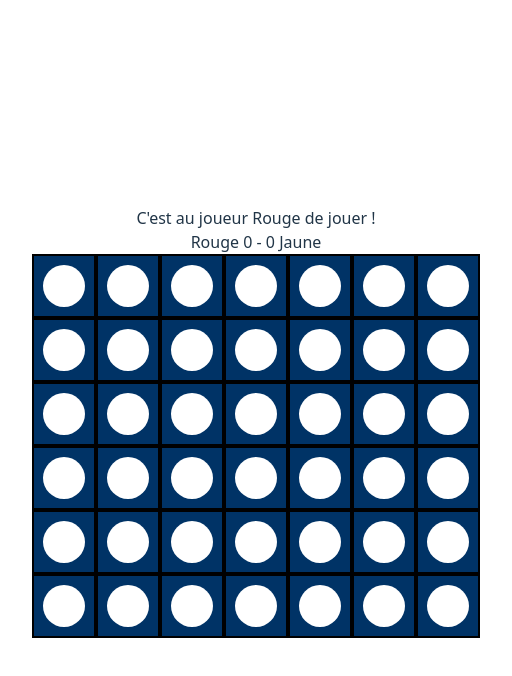
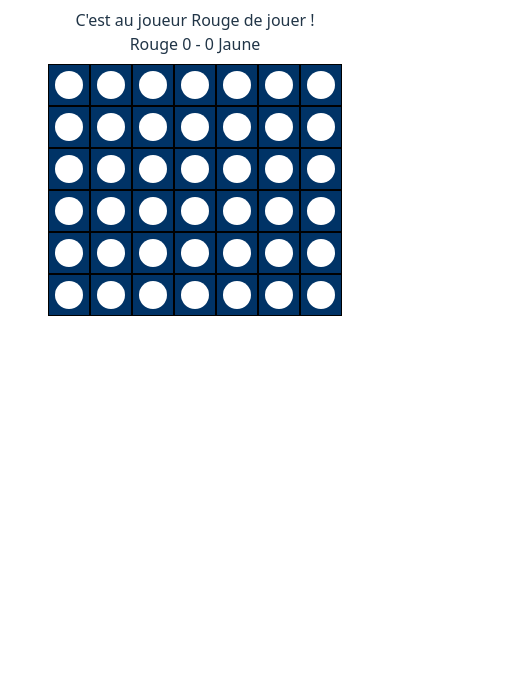
Before and after one commit to Lionas2k/DOTSCREEN_test_technique, a React (Vite) app: page / in a window 390 px wide. Shown: the top 676 px of the page, 512 px wide, since content can reach past the window. Built offline with nearby package versions, Linux system fonts and the light colour scheme.

Commit message:
feat: added css for mobile

```diff
--- a/src/App.css
+++ b/src/App.css
@@ -1,45 +1,21 @@
-#root {
-  max-width: 1280px;
-  margin: 0 auto;
-  padding: 2rem;
-  text-align: center;
+html,body{
+  width: 100%;
+  height: 100%;
+  margin: 0;
+  padding: 0;
+  display: flex;
+  max-width: 100vw;
+}
+#root{
+  display: flex;
+  flex-direction: column;
+  align-content: space-around;
+  flex:1;
+  width:100%;
+  height:100%;
+  max-width: 100vw;
 }
 
-.logo {
-  height: 6em;
-  padding: 1.5em;
-  will-change: filter;
-  transition: filter 300ms;
-}
-.logo:hover {
-  filter: drop-shadow(0 0 2em #646cffaa);
-}
-.logo.react:hover {
-  filter: drop-shadow(0 0 2em #61dafbaa);
-}
-
-@keyframes logo-spin {
-  from {
-    transform: rotate(0deg);
-  }
-  to {
-    transform: rotate(360deg);
-  }
-}
-
-@media (prefers-reduced-motion: no-preference) {
-  a:nth-of-type(2) .logo {
-    animation: logo-spin infinite 20s linear;
-  }
-}
-
-.card {
-  padding: 2em;
-}
-
-.read-the-docs {
-  color: #888;
-}
 .cell{
   width: 60px;
   height: 60px;
@@ -47,6 +23,12 @@
   border: 2px solid black;
   display: flex;
   justify-content: center;
+  align-items: center;
+}
+.header{
+  display: flex;
+  flex-direction: column;
+  align-self: center;
   align-items: center;
 }
 .circle{
@@ -57,8 +39,41 @@
 .board{
   display: flex;
   flex-direction: row;
+  justify-content: center;
 }
 .column{
   display: flex;
   flex-direction: column;
 }
+.gamestatus{
+  display: flex;
+  flex:1;
+  align-items: center;
+  flex-direction: column;
+}
+.victory{
+  font-size:2rem;
+}
+
+@media screen and (max-width: 600px) {
+  .cell {
+    width: 40px;
+    height: 40px;
+    border: 1px solid black;
+  }
+
+  .circle {
+    width: 70%;
+    height: 70%;
+  }
+
+  .victory {
+    font-size: 1.5rem;
+  }
+
+  .header {
+    text-align: center;
+    padding: 0.5em;
+  }
+
+}
```
